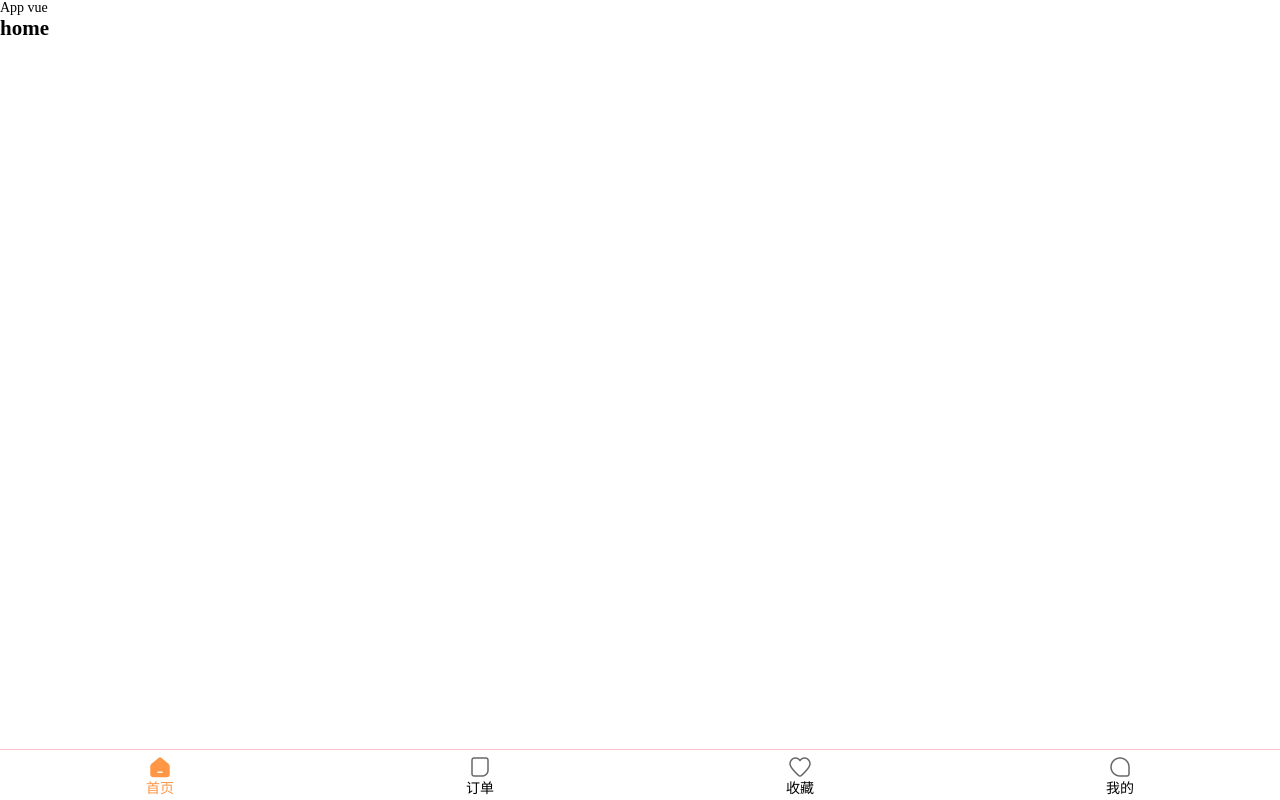
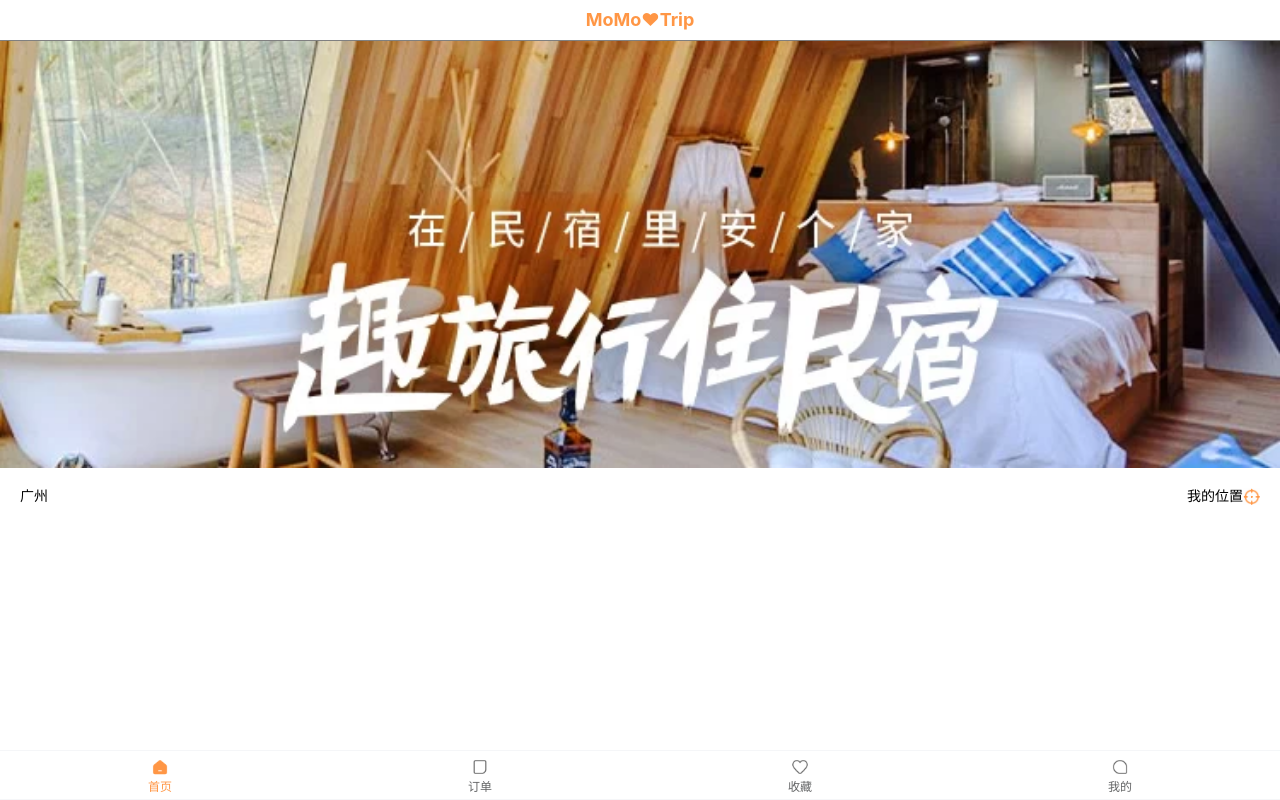
Before and after one commit to FuMoDiana/MoMo_Trip, a Vue app: page /#/home in a window 1280 px wide. Built offline with nearby package versions, Linux system fonts and the light colour scheme.

Commit message:
初步搭建了首页，使用了vant组件库对tabbar进行改良

```diff
--- a/package.json
+++ b/package.json
@@ -9,12 +9,14 @@
     "dependencies": {
         "normalize.css": "^8.0.1",
         "pinia": "^2.0.22",
+        "vant": "^3.6.2",
         "vue": "^3.2.38",
         "vue-router": "^4.1.5"
     },
     "devDependencies": {
         "@vitejs/plugin-vue": "^3.0.3",
         "less": "^4.1.3",
+        "unplugin-vue-components": "^0.22.7",
         "vite": "^3.0.9"
     }
 }
--- a/src/App.vue
+++ b/src/App.vue
@@ -1,6 +1,5 @@
 <template>
     <div class="app">
-      App vue
       <router-view></router-view>
       <tab-bar></tab-bar>
     </div>
--- a/src/assets/data/tabbar.js
+++ b/src/assets/data/tabbar.js
@@ -22,7 +22,7 @@ const tabbarData = [{
     {
         text: '我的',
         image: 'tabbar/tab_message.png',
-        imageActive: 'tabbar/tab_message_active.png',
+        imageActive: 'tabbar/tab_message.png',
         path: '/message'
 
     },
--- a/src/components/tab-bar/TabBar.vue
+++ b/src/components/tab-bar/TabBar.vue
@@ -1,12 +1,24 @@
 <template>
     <div class="tab-bar">
-      <template v-for="(item,index) in tabbarData" :key="index">
+        <van-tabbar v-model="activeIndex" active-color="rgb(255, 150, 69)">
+            <template v-for="(item,index) in tabbarData" :key="index">
+            <van-tabbar-item  :to="item.path">
+                <span>{{item.text}}</span>
+                <!-- 具名插槽 -->
+                <template #icon="img">
+                    <img v-if="index == activeIndex" :src="getURL(item.imageActive )">
+                    <img v-else :src="getURL(item.image)">
+                </template>
+            </van-tabbar-item>
+            </template>
+        </van-tabbar>
+      <!-- <template v-for="(item,index) in tabbarData" :key="index">
           <div class="tab-bar-item"  @click="changeActive(index,item.path)" :class="{active:activeIndex === index}">
               <img v-if="index == activeIndex" :src="getURL(item.imageActive )">
               <img v-else :src="getURL(item.image)">
               <span>{{item.text}}</span>
           </div>
-      </template>
+      </template> -->
     </div>
 </template>
 
@@ -14,47 +26,22 @@
 import {getURL} from '@/utils/load_assets.js'
 import tabbarData from '@/assets/data/tabbar.js'
 import {ref} from 'vue'
-import {useRouter} from 'vue-router'
 
 const activeIndex =ref(0);
-const router = useRouter();
 
-function changeActive(index,url) {
-    activeIndex.value = index
-    router.push(url)
-}
 
 </script>
 
 <style lang="less" scoped>
 
-    .tab-bar{
-        position: fixed;
-        bottom: 0;
-        left: 0;
-        right: 0;
-        height: 50px;
-        display: flex;
-        border-top: 1px solid pink;
-
-        .tab-bar-item{
-            flex:1;
-            display: flex;
-            justify-content: center;
-            align-items: center;
-            flex-direction: column;
-
-            img{
-                width: 36px;
-            }
-
-            &.active{
-                color: var(--primary-color)
-            }
-
-        }
-
-    }
+ .tab_bar {
+     :deep(.van-tabbar-item__icon){
+         font-size: 50px;
+     }
+     img{
+         height: 36px;
+     }
+ }
 
 
 </style>
--- /dev/null
+++ b/src/views/home/cpns/home-nav-bar.vue
@@ -0,0 +1,24 @@
+<template>
+    <div class="nav-bar">
+        <span class="title">MoMo❤Trip</span>
+    </div>
+</template>
+
+<script setup>
+
+</script>
+
+<style lang="less" scoped>
+    .nav-bar{
+        display: flex;
+        justify-content: center;
+        align-items: center;
+        height: 40px;
+        border-bottom: 1px solid gray;
+        .title{
+          font-size: 18px;
+          font-weight: 700;
+          color: var(--primary-color);
+        }
+      }
+</style>
--- a/src/views/home/home.vue
+++ b/src/views/home/home.vue
@@ -1,6 +1,18 @@
 <template>
     <div class="home">
-      <h2>home</h2>
+      <div class="nav-bar">
+        <span class="title">MoMo❤Trip</span>
+      </div>
+      <div class="banner">
+        <img src="@/assets/img/home/banner.webp" alt="">
+      </div>
+      <div class="location">
+        <div class="city">广州</div>
+        <div class="position">
+          <span class="text">我的位置</span>
+          <img src="@/assets/img/home/icon_location.png" alt="">
+        </div>
+      </div>
     </div>
 </template>
 
@@ -9,5 +21,39 @@
 </script>
 
 <style lang="less" scoped>
+  .home{
+    .nav-bar{
+        display: flex;
+        justify-content: center;
+        align-items: center;
+        height: 40px;
+        border-bottom: 1px solid gray;
+        .title{
+          font-size: 18px;
+          font-weight: 700;
+          color: var(--primary-color);
+        }
+      }
 
+      .banner{
+        img{
+          width: 100%;
+        }
+      }
+
+      .location{
+        display: flex;
+        justify-content: space-between;
+        align-items: center;
+        padding: 20px;
+
+        .city{
+          width: 74px;
+        }
+
+        img{
+          height: 17px;
+        }
+      }
+  }
 </style>
--- a/vite.config.js
+++ b/vite.config.js
@@ -1,14 +1,20 @@
 import { fileURLToPath, URL } from 'node:url'
-
 import { defineConfig } from 'vite'
-import vue from '@vitejs/plugin-vue'
+import vue from '@vitejs/plugin-vue';
+import Components from 'unplugin-vue-components/vite';
+import { VantResolver } from 'unplugin-vue-components/resolvers';
 
 // https://vitejs.dev/config/
 export default defineConfig({
-  plugins: [vue()],
-  resolve: {
-    alias: {
-      '@': fileURLToPath(new URL('./src', import.meta.url))
+    plugins: [vue(),
+        Components({
+            resolvers: [VantResolver()],
+        }),
+    ],
+    resolve: {
+        alias: {
+            '@': fileURLToPath(new URL('./src',
+                import.meta.url))
+        }
     }
-  }
 })
```
Also changed, not shown: 1 other file (tests, documents, lock files or other folders).
